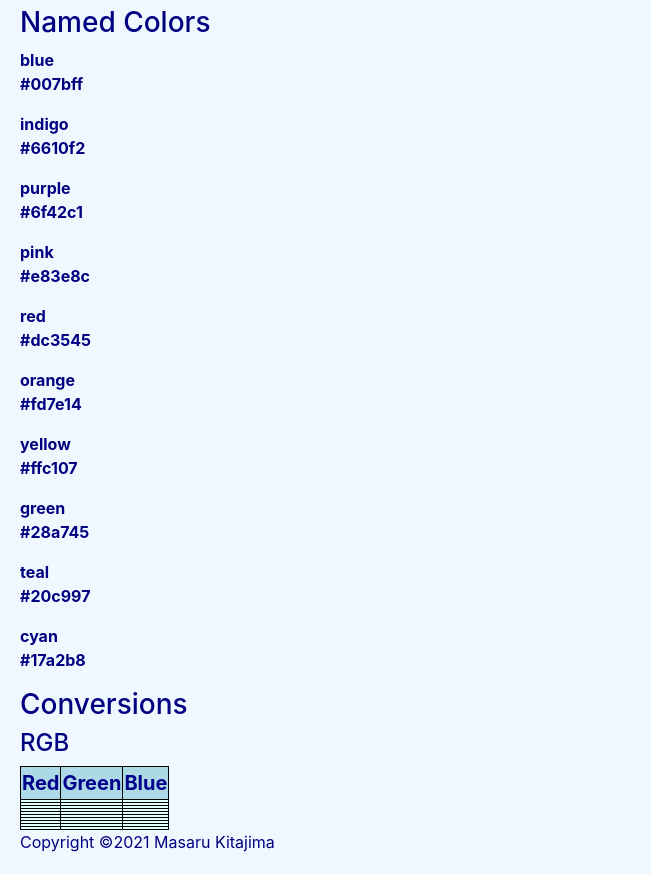
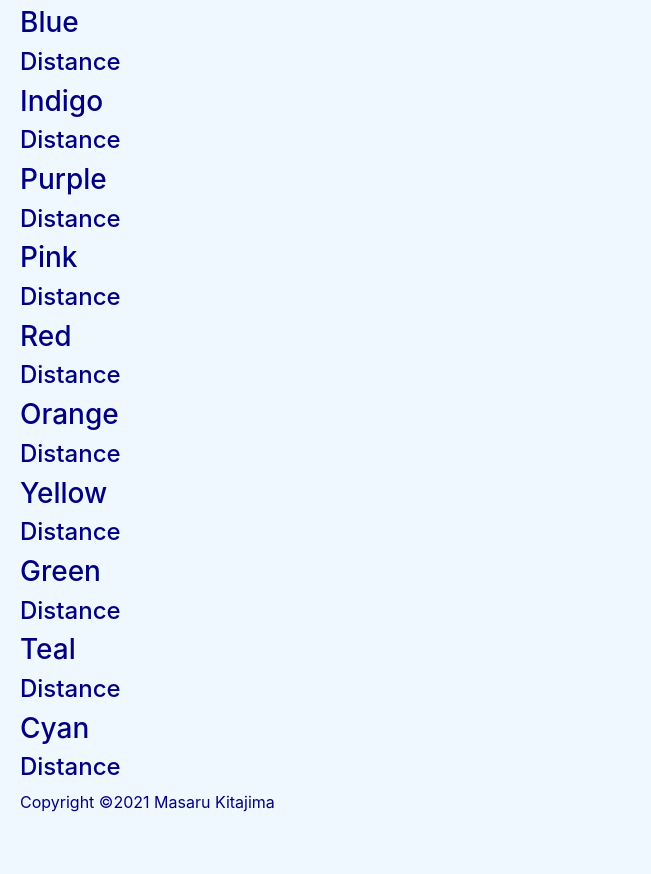
Before and after one commit to PrimeKoboDevlopement/bootstrap_color_survey, a plain HTML site: page index.html in a window 1280 px wide. Shown: the part 75-949 px from the top of the page, without its empty margins (0-651 px from the left). After the commit the page ends 909 px from the top, so only its background shows below. Drawn offline with nearby package versions, Linux system fonts and the light colour scheme; a script that the page names is missing.

Commit message:
Changed the plan to show diffrence checking values only.

```diff
--- a/index.html
+++ b/index.html
@@ -11,7 +11,7 @@
     <meta name="format-detection" content="telephone=no">
     <meta name="author" content="Masaru Kitajima">
     <meta name="robots" content="noindex, nofollow">
-    <title>Analize colors used in Bootstrap 4.5</title>
+    <title>Analize colors used in Bootstrap 5</title>
     <link rel="stylesheet" href="https://stackpath.bootstrapcdn.com/bootstrap/4.5.0/css/bootstrap.min.css" integrity="sha384-9aIt2nRpC12Uk9gS9baDl411NQApFmC26EwAOH8WgZl5MYYxFfc+NcPb1dKGj7Sk" crossorigin="anonymous">
     <link href="css/normalize.css" rel="stylesheet" type="text/css">
     <link href="css/style.css" rel="stylesheet" type="text/css">
@@ -19,113 +19,87 @@
 
 <body>
     <header>
-        <h1>とりあえずBootStrap 4.5について調べる</h1>
+        <h1>Color Differences of Bootstrap 5</h1>
     </header>
     <div>
         <div>
-            <h2>Named Colors</h2>
-            <dl>
-                <dt>blue</dt>
-                <dt><span id="blue"></span></dt>
-            </dl>
-            <dl>
-                <dt>indigo</dt>
-                <dt><span id="indigo"></span></dt>
-            </dl>
-            <dl>
-                <dt>purple</dt>
-                <dt><span id="purple"></span></dt>
-            </dl>
-            <dl>
-                <dt>pink</dt>
-                <dt><span id="pink"></span></dt>
-            </dl>
-            <dl>
-                <dt>red</dt>
-                <dt><span id="red"></span></dt>
-            </dl>
-            <dl>
-                <dt>orange</dt>
-                <dt><span id="orange"></span></dt>
-            </dl>
-            <dl>
-                <dt>yellow</dt>
-                <dt><span id="yellow"></span></dt>
-            </dl>
-            <dl>
-                <dt>green</dt>
-                <dt><span id="green"></span></dt>
-            </dl>
-            <dl>
-                <dt>teal</dt>
-                <dt><span id="teal"></span></dt>
-            </dl>
-            <dl>
-                <dt>cyan</dt>
-                <dt><span id="cyan"></span></dt>
-            </dl>
+            <h2>Blue</h2>
+            <span id="blue"></span>
+            <div>
+                <h3>Distance</h3>
+                <span id="blue_distance"></span>
+            </div>
         </div>
         <div>
-            <h2>Conversions</h2>
+            <h2>Indigo</h2>
+            <span id="indigo"></span>
             <div>
-                <h3>RGB</h3>
-                <table class="color_table">
-                    <tr>
-                        <th class="red">Red</th>
-                        <th class="green">Green</th>
-                        <th class="blue">Blue</th>
-                    </tr>
-                    <tr>
-                        <td><span class="red" id="blue_rgb_r"></span></td>
-                        <td><span class="green" id="blue_rgb_g"></span></td>
-                        <td><span id="blue_rgb_b"></span></td>
-                    </tr>
-                    <tr>
-                        <td><span class="red" id="indigo_rgb_r"></span></td>
-                        <td><span class="green" id="indigo_rgb_g"></span></td>
-                        <td><span id="indigo_rgb_b"></span></td>
-                    </tr>
-                    <tr>
-                        <td><span class="red" id="purple_rgb_r"></span></td>
-                        <td><span class="green" class="green" id="purple_rgb_g"></span></td>
-                        <td><span id="purple_rgb_b"></span></td>
-                    </tr>
-                    <tr>
-                        <td><span class="red" id="pink_rgb_r"></span></td>
-                        <td><span class="green" id="pink_rgb_g"></span></td>
-                        <td><span id="pink_rgb_b"></span></td>
-                    </tr>
-                    <tr>
-                        <td><span class="red" id="red_rgb_r"></span></td>
-                        <td><span class="green" id="red_rgb_g"></span></td>
-                        <td><span id="red_rgb_b"></span></td>
-                    </tr>
-                    <tr>
-                        <td><span class="red" id="orange_rgb_r"></span></td>
-                        <td><span class="green" id="orange_rgb_g"></span></td>
-                        <td><span id="orange_rgb_b"></span></td>
-                    </tr>
-                    <tr>
-                        <td><span class="red" id="yellow_rgb_r"></span></td>
-                        <td><span class="green" id="yellow_rgb_g"></span></td>
-                        <td><span id="yellow_rgb_b"></span></td>
-                    </tr>
-                    <tr>
-                        <td><span class="red" id="green_rgb_r"></span></td>
-                        <td><span class="green" id="green_rgb_g"></span></td>
-                        <td><span id="green_rgb_b"></span></td>
-                    </tr>
-                    <tr>
-                        <td><span class="red" id="teal_rgb_r"></span></td>
-                        <td><span class="green" id="teal_rgb_g"></span></td>
-                        <td><span id="teal_rgb_b"></span></td>
-                    </tr>
-                    <tr>
-                        <td><span class="red" id="cyan_rgb_r"></span></td>
-                        <td><span class="green" id="cyan_rgb_g"></span></td>
-                        <td><span id="cyan_rgb_b"></span></td>
-                    </tr>
-                </table>
+                <h3>Distance</h3>
+                <span id="indigo_distance"></span>
+            </div>
+        </div>
+        <div>
+            <h2>Purple</h2>
+            <span id="purple"></span>
+            <div>
+                <h3>Distance</h3>
+                <span id="purple_distance"></span>
+            </div>
+        </div>
+        <div>
+            <h2>Pink</h2>
+            <span id="pink"></span>
+            <div>
+                <h3>Distance</h3>
+                <span id="pink_distance"></span>
+            </div>
+        </div>
+        <div>
+            <h2>Red</h2>
+            <span id="red"></span>
+            <div>
+                <h3>Distance</h3>
+                <span id="red_distance"></span>
+            </div>
+        </div>
+        <div>
+            <h2>Orange</h2>
+            <span id="orange"></span>
+            <div>
+                <h3>Distance</h3>
+                <span id="orange_distance"></span>
+            </div>
+        </div>
+        <div>
+            <h2>Yellow</h2>
+            <span id="yellow"></span>
+            <div>
+                <h3>Distance</h3>
+                <span id="yellow_distance"></span>
+            </div>
+        </div>
+        <div>
+            <h2>Green</h2>
+            <span id="green"></span>
+            <div>
+                <h3>Distance</h3>
+                <span id="green_distance"></span>
+            </div>
+        </div>
+        <div>
+            <h2>Teal</h2>
+            <span id="teal"></span>
+            <div>
+                <h3>Distance</h3>
+                <span id="teal_distance"></span>
+            </div>
+        </div>
+        <div>
+            <h2>Cyan</h2>
+            <span id="cyan"></span>
+            <div>
+                <h3>Distance</h3>
+                <span id="cyan_distance"></span>
             </div>
         </div>
     </div>
@@ -155,24 +129,20 @@
                 800: "343a40",
                 900: "212529"
             };
-            var bsColors = {
-                "blue": "#007bff",
-                "indigo": "#6610f2",
-                "purple": "#6f42c1",
-                "pink": "#e83e8c",
-                "red": "#dc3545",
-                "orange": "#fd7e14",
-                "yellow": "#ffc107",
-                "green": "#28a745",
-                "teal": "#20c997",
-                "cyan": "#17a2b8"
-            };
-
-            for (var name in bsColors) {
-                var tempId = '#' + name;
-                console.log(tempId);
-                console.log(bsColors[name]);
-                $(tempId).text(bsColors[name]);
+            var bsColorNames = ["blue", "indigo", "purple", "pink", "red", "orange", "yellow", "green", "teal", "cyan"];
+            var bsColors = ["#0d6efd", "#6610f2", "#6f42c1", "#d63384", "#dc3545", "#fd7e14", "#ffc107", "#198754", "#20c997", "#0dcaf0"];
+            for (var i = 0; i < bsColorNames.length; i++) {
+                var tgtHexId = "#" + bsColorNames[i];
+                $(tgtHexId).css("background-color", bsColors[i]);
+                $(tgtHexId).css("color", chroma(bsColors[i]).luminance() > 0.5 ? black : white);
+                $(tgtHexId).text(bsColors[i]);
+                j = i + 1;
+                if (j >= bsColorNames.length) {
+                    j = 0;
+                }
+                var tgtDistanceId = "#" + bsColorNames[i] + "_distance";
+                var distance = chroma.distance(bsColors[i], bsColors[j], 'rgb');
+                $(tgtDistanceId).text(distance.toFixed(2));
             }
         });
     </script>
--- a/scss/style.scss
+++ b/scss/style.scss
@@ -22,7 +22,8 @@ h3 {
 
 .color_table {
     border-collapse: collapse;
-    th, td {
+    th,
+    td {
         border: solid 1px black;
     }
     th {
@@ -37,15 +38,3 @@ h3 {
         background-color: #e0ffff;
     }
 }
-
-.red {
-    color: #af0000 ;
-}
-
-.green {
-    color: #006400;
-}
-
-.blue {
-    color: #0000ff;
-}
```
Also changed, not shown: css/style.css.
